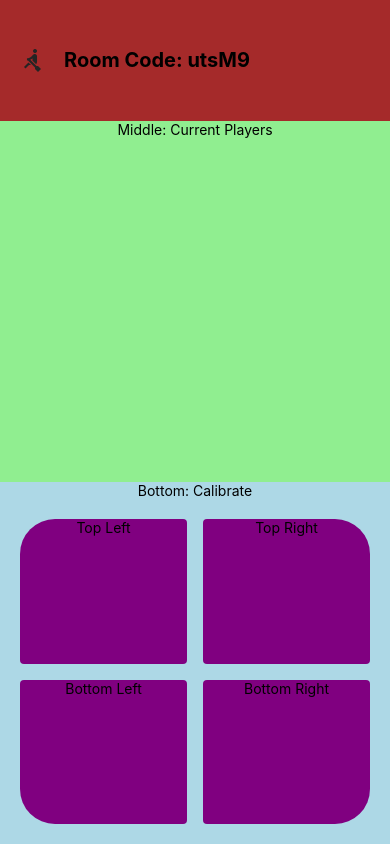
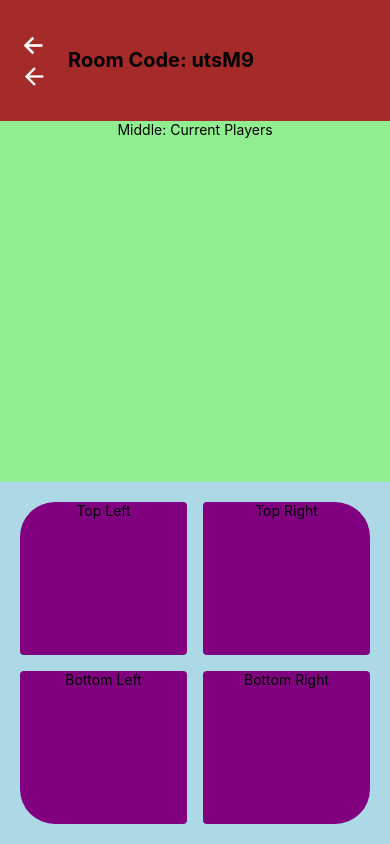
Before and after one commit to SeniorProject21DAN/whack-a-mole-demo, a React Native app: screen /Host in a window 390 px wide. Built offline with nearby package versions, Linux system fonts and the light colour scheme; no server answers.

Commit message:
More work on gettin icons to work. Still no luck.

```diff
--- /dev/null
+++ b/components/Icon.tsx
@@ -0,0 +1,27 @@
+// Copied from https://blog.logrocket.com/react-native-icons-and-fonts-a-comprehensive-guide/
+
+import React from 'react';
+import MIcon from 'react-native-vector-icons/MaterialCommunityIcons';
+
+MIcon.loadFont();
+
+type IconSizeProps = {
+  iconSizes: keyof typeof IconSizes;
+};
+
+export interface IconProps {
+  size: IconSizeProps['iconSizes'];
+  name: string;
+  color: string;
+}
+
+export const IconSizes = {
+  small: 13,
+  medium: 18,
+  large: 23,
+  extraLarge: 27,
+};
+
+export const MaterialIcon = ({size, name, color}: IconProps) => (
+  <MIcon name={name} size={IconSizes[size]} color={color} />
+);
--- a/screens/HostSetup.tsx
+++ b/screens/HostSetup.tsx
@@ -5,9 +5,16 @@ import { Text, View } from '../components/Themed';
 
 import { useNavigation } from '@react-navigation/native';
 import { SlideFromRightIOS } from '@react-navigation/stack/lib/typescript/src/TransitionConfigs/TransitionPresets';
-import { Ionicons } from '@expo/vector-icons';
-// import {Ionicons} from 'react-native-vector-icons';
+
+
+// import { Ionicons } from '@expo/vector-icons';
+// import Ionicons from 'react-native-vector-icons';
+import {MaterialIcon} from '../components/Icon';
 import { Icon } from 'react-native-elements';
+import MIcon from 'react-native-vector-icons/MaterialCommunityIcons';
+import Ionicons from 'react-native-vector-icons/Ionicons';
+
+
 import { globalStyles } from '../components/globalStyles';
 import { DeviceMotion } from 'expo-sensors';
 import { Subscription } from 'expo-modules-core';
@@ -177,9 +184,13 @@ export default function HostSetup() {
         <View style={globalStyles.screenContainer}>
             <View style={globalStyles.headerContainer}>
                 <TouchableOpacity style={globalStyles.backButton}>
+
                     {/* <MaterialIcons name="delete" size={28} color='white' /> */}
-                    {/* <Ionicons name="arrow-back" size={28} color='white' /> */}
-                    <Icon name="rowing"/>
+                    <Ionicons name="arrow-back" size={28} color='white' />
+                    {/* <Icon name="rowing"/> */}
+                    {/* <MaterialIcon name="arrow-left" size={"large"} color='white' /> */}
+                    <MIcon name={'arrow-left'} size={28} color={"white"} />
+
                 </TouchableOpacity>
                 <Text style={globalStyles.headerText}>Room Code: {roomID}</Text>
             </View>
@@ -188,7 +199,7 @@ export default function HostSetup() {
             </View>
 
             <View style={globalStyles.calibrationContainer}>
-                <Text style={{ alignSelf: "center" }}>Bottom: Calibrate</Text>
+                {/* <Text style={{ alignSelf: "center" }}>Bottom: Calibrate</Text> */}
                 <View style={globalStyles.calibrateRows}>
                     <TouchableOpacity style={[globalStyles.calibrationButtons,
                         { marginBottom: BUTTON_MARGIN, borderTopLeftRadius: 35, marginRight: BUTTON_MARGIN }]}
```
